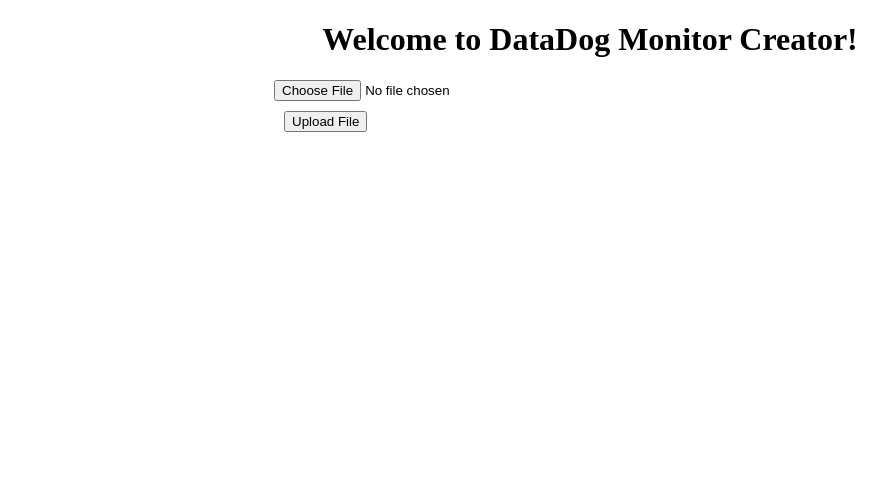
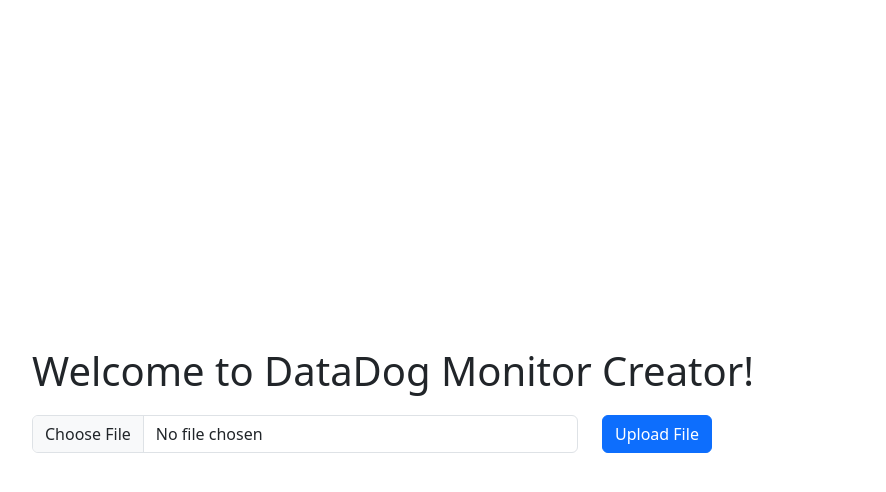
Before and after one commit to njmalafa/datadog-monitor-app, an Angular app: page / in a window 1280 px wide. Shown: the top 492 px of the page, without its empty margins (50-936 px from the left). Built offline with nearby package versions, Linux system fonts and the light colour scheme; what ngx-papaparse would draw is missing.

Commit message:
html styling and downloading response as json file

```diff
--- a/angular.json
+++ b/angular.json
@@ -30,7 +30,8 @@
               "src/assets"
             ],
             "styles": [
-              "src/styles.scss"
+              "src/styles.scss",
+              "node_modules/bootstrap/dist/css/bootstrap.min.css"
             ],
             "scripts": []
           },
@@ -64,8 +65,7 @@
         "serve": {
           "builder": "@angular-devkit/build-angular:dev-server",
           "options": {
-            "browserTarget": "datadog-monitor-app:build:development",
-            "host": "192.168.1.194"
+            "browserTarget": "datadog-monitor-app:build:development"
           },
           "configurations": {
             "production": {
@@ -97,7 +97,8 @@
               "src/assets"
             ],
             "styles": [
-              "src/styles.scss"
+              "src/styles.css",
+              "node_modules/bootstrap/dist/css/bootstrap.min.css"
             ],
             "scripts": []
           }
--- a/package.json
+++ b/package.json
@@ -18,6 +18,8 @@
     "@angular/platform-browser": "^16.1.0",
     "@angular/platform-browser-dynamic": "^16.1.0",
     "@angular/router": "^16.1.0",
+    "bootstrap": "^5.3.0",
+    "file-saver": "^2.0.5",
     "ngx-papaparse": "^7.0.0",
     "rxjs": "~7.8.0",
     "tslib": "^2.3.0",
@@ -27,6 +29,7 @@
     "@angular-devkit/build-angular": "^16.1.0",
     "@angular/cli": "~16.1.0",
     "@angular/compiler-cli": "^16.1.0",
+    "@types/file-saver": "^2.0.5",
     "@types/jasmine": "~4.3.0",
     "jasmine-core": "~4.6.0",
     "karma": "~6.4.0",
--- a/src/app/app.component.html
+++ b/src/app/app.component.html
@@ -1,12 +1,16 @@
-<div style="text-align:center">
-  <h1>Welcome to DataDog Monitor Creator!</h1>
 
+<div class="container">
+  <div class="row">
+    <h1 class="h1">Welcome to DataDog Monitor Creator!</h1>
+    <div class="col-md-6">
+      <input type="file" #csvFileData class="form-control" placeholder="Username" aria-label="Username" aria-describedby="basic-addon1">
+    </div>
+    <div class="col-md-6">
+      <button type="button" class="btn btn-primary" (click)="uploadCSV(csvFileData)">Upload File</button>
+    </div>
+  </div>
 </div>
-<div style="width:50%;margin-left:auto;margin-right:auto"><input type="file" #csvFileData/>
-<div style="margin: 10px;">
-  <!-- <select [(ngModel)] = "selectedItem" (change)="onItemSelected()" style="margin: 10px;">
-    <option *ngFor="let item of listItems" [value]="item">{{item}}</option>
-  </select> -->
-  <button (click)="uploadCSV(csvFileData)">Upload File</button>
-</div>
-</div>
+
+<!-- <select [(ngModel)] = "selectedItem" (change)="onItemSelected()" style="margin: 10px;">
+  <option *ngFor="let item of listItems" [value]="item">{{item}}</option>
+</select> -->
--- a/src/app/app.component.ts
+++ b/src/app/app.component.ts
@@ -2,6 +2,7 @@
 import { HttpClient, HttpHeaders } from '@angular/common/http';
 import { FormsModule } from '@angular/forms';
 import { Papa } from 'ngx-papaparse';
+import { saveAs } from 'file-saver';
 
 @Component({
   selector: 'app-root',
@@ -13,25 +14,24 @@
   DD_API_KEY = 'XXXX';
   DD_APP_KEY = 'XXXX';
   selectedItem:string;
-  listItems:string[] = ['oz','snp-ats','snp-atn','cpz']
+  listItems:string[] = ['oz','snp-ats','snp-atn','cpz'];
+  monitorType :any;
 
   constructor(private http: HttpClient, private papa: Papa) {
     this.selectedItem = this.listItems[0];
   }
 
 onItemSelected():void{
-  console.log('selected item : ',this.selectedItem)
+  // console.log('selected item : ',this.selectedItem)
 }
   uploadCSV(csvFileData : HTMLInputElement): void{
     const file: File | any = csvFileData.files && csvFileData.files[0];
     const reader = new FileReader();
-    console.log(file);
       reader.readAsText(file);
       reader.onload = () => {
         let csvData = reader.result;
         let parsedData = this.papa.parse(csvData as string).data;
 
-        console.log(parsedData);
 
         parsedData.forEach((row: any[] , index: number) => {
                   if (!row || row.length === 0 || !index) return;
@@ -39,25 +39,28 @@
                     'Kafka Topics': row[0],
                     'Consumer Group Id': row[1],
                     'Monitor Type': row[2],
-                    'Alert Threshold': parseFloat(row[3]),
-                    'Recovery Threshold': parseFloat(row[4]),
+                    'Alert Threshold': parseFloat(row[3]) || 0,
+                    'Recovery Threshold': parseFloat(row[4]) || 0,
                     'Environment': row[5],
                     'Notification Email': row[6]
                   };
 
-                  let monitorType = inputData['Monitor Type'].replace(/ /g, '_');
-                  //let monitorType = 'consumer_down';
+                  if(inputData['Monitor Type']!= undefined){
+                    this.monitorType = inputData['Monitor Type'].replace(/ /g, '_');
+                  }
+
+                  // let monitorType = 'consumer_down';
                   let query, name;
 
                   // These should be modified according to your actual query structure
-                  if (monitorType === 'consumer_down') {
-                    query = `sum(last_5m):avg:kafka.consumer.${monitorType}.consumer_running{environment:${inputData['Environment']},topic:${inputData['Kafka Topics']},consumer_group_id:${inputData['Consumer Group Id']}} by {host} < 1`;
+                  if (this.monitorType === 'consumer_down') {
+                    query = `sum(last_5m):avg:kafka.consumer.${this.monitorType}.consumer_running{environment:${inputData['Environment']},topic:${inputData['Kafka Topics']},consumer_group_id:${inputData['Consumer Group Id']}} by {host} < 1`;
                     name = `${inputData['Kafka Topics']} ${inputData['Consumer Group Id']} ${inputData['Monitor Type']}`;
-                  } else if (monitorType === 'consumer_lag') {
-                    query = `avg(last_5m):sum:kafka.consumer.${monitorType}.offset_lag{environment:${inputData['Environment']},topic:${inputData['Kafka Topics']},consumer_group_id:${inputData['Consumer Group Id']}} > ${inputData['Alert Threshold']}`;
+                  } else if (this.monitorType === 'consumer_lag') {
+                    query = `avg(last_5m):sum:kafka.consumer.${this.monitorType}.offset_lag{environment:${inputData['Environment']},topic:${inputData['Kafka Topics']},consumer_group_id:${inputData['Consumer Group Id']}} > ${inputData['Alert Threshold']}`;
                     name = `${inputData['Kafka Topics']} ${inputData['Consumer Group Id']} ${inputData['Monitor Type']}`;
-                  } else if (monitorType === 'producer_error_rate') {
-                    query = `avg(last_5m):sum:kafka.producer.${monitorType}.produce_error{environment:${inputData['Environment']},topic:${inputData['Kafka Topics']}} > ${inputData['Alert Threshold']}`;
+                  } else if (this.monitorType === 'producer_error_rate') {
+                    query = `avg(last_5m):sum:kafka.producer.${this.monitorType}.produce_error{environment:${inputData['Environment']},topic:${inputData['Kafka Topics']}} > ${inputData['Alert Threshold']}`;
                     name = `${inputData['Kafka Topics']} ${inputData['Monitor Type']}`;
                   }
 
@@ -89,40 +92,28 @@
                               tags: [],
                               multi: true
                             };
-                            console.log(options)
                             this.createMonitor(options);
                           });
                         };
   }
 
-  // createMonitor(options: any) {
-  //   const headers = new HttpHeaders()
-  //     .set('Content-Type', 'application/json')
-  //     .set('DD-API-KEY', this.DD_API_KEY)
-  //     .set('DD-APPLICATION-KEY', this.DD_APP_KEY);
-
-  //   this.http.post('https://api.datadoghq.com/api/v1/monitor', JSON.stringify(options), { headers })
-  //     .subscribe(response => {
-  //       console.log(response);
-  //     }, error => {
-  //       console.error(error);
-  //     });
-  // }
   createMonitor(options: any) {
     const headers = new HttpHeaders()
       .set('Content-Type', 'application/json')
-      .set('DD-API-KEY', this.DD_API_KEY)
-      .set('DD-APPLICATION-KEY', this.DD_APP_KEY);
+      // .set('DD-API-KEY', this.DD_API_KEY)
+      // .set('DD-APPLICATION-KEY', this.DD_APP_KEY)
+      .set('Access-Control-Allow-Methods','GET,POST,PUT,DELETE');
 
-    this.http
-      .post('https://api.datadoghq.com/api/v1/monitor', options, { headers })
-      .subscribe(
-        response => {
-          console.log(response);
-        },
-        error => {
-          console.error(error);
-        }
-      );
+      this.http.post('https://jsonplaceholder.typicode.com/posts', JSON.stringify(options), { headers })
+      .subscribe((response : any) => {
+        console.log(response);
+        const responseObj = JSON.stringify(response);
+        const blob = new Blob([responseObj],{ type:'application/json'});
+        const fileName = response.name;
+        saveAs(blob, fileName);
+      }, error => {
+        console.error(error);
+      });
+
   }
 }
--- a/tsconfig.json
+++ b/tsconfig.json
@@ -28,6 +28,7 @@
     "enableI18nLegacyMessageIdFormat": false,
     "strictInjectionParameters": true,
     "strictInputAccessModifiers": true,
-    "strictTemplates": true
+    "strictTemplates": true,
+    "esModuleInterop": true
   }
 }
```
Also changed, not shown: 1 other file (tests, documents, lock files or other folders).
